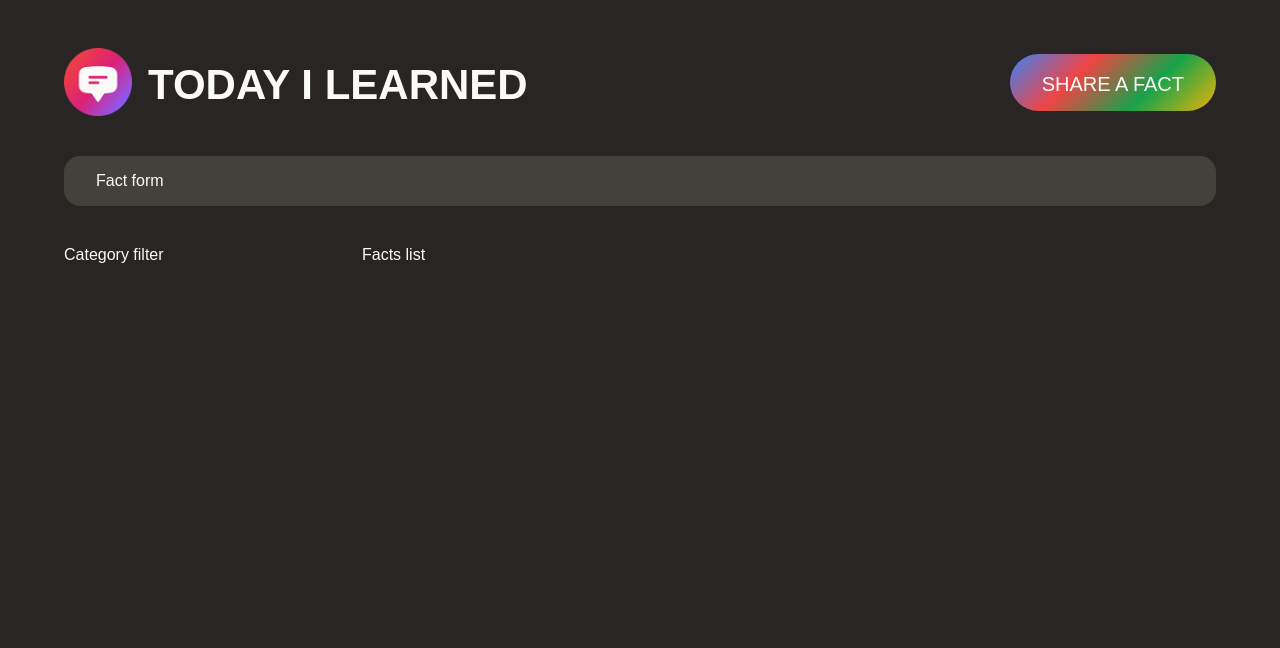
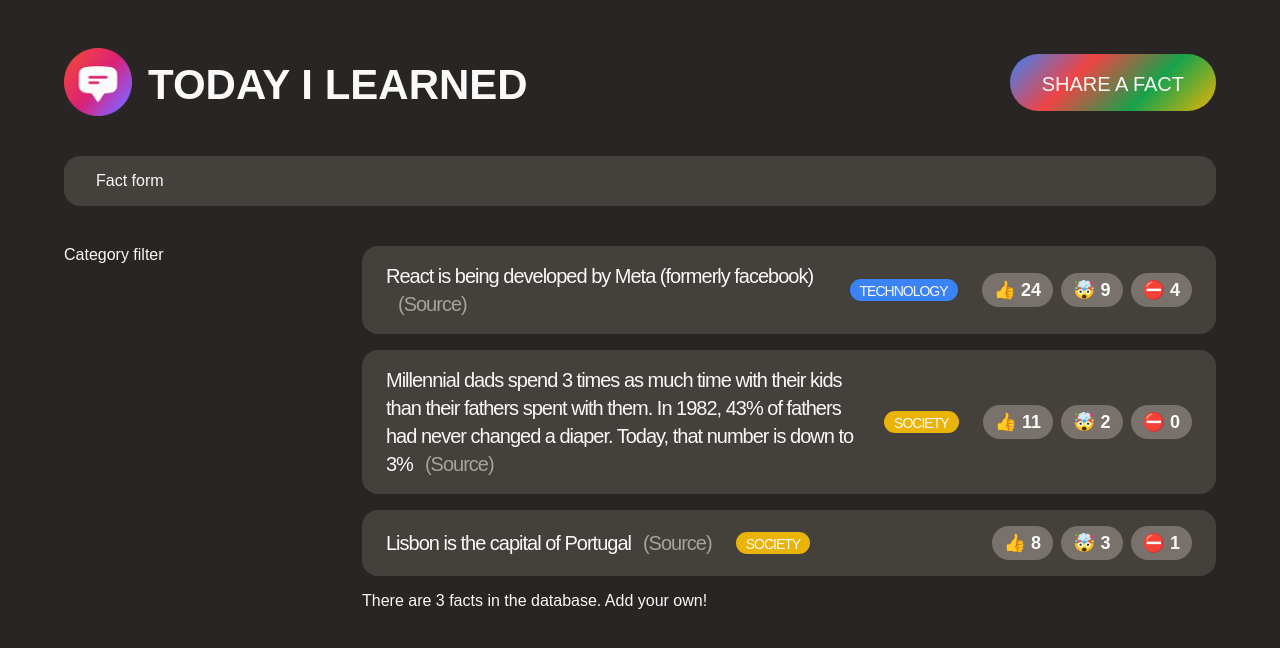
Before and after one commit to duykhanhtrandev/facts, a React (Create React App) app: page / in a window 1280 px wide. Shown: the top 648 px of the page. Built offline with nearby package versions, Linux system fonts and the light colour scheme; a web font is replaced by a local one.

Commit message:
passing and receiving props

```diff
--- a/src/App.js
+++ b/src/App.js
@@ -1,4 +1,49 @@
 import './style.css';
+
+const CATEGORIES = [
+  { name: 'technology', color: '#3b82f6' },
+  { name: 'science', color: '#16a34a' },
+  { name: 'finance', color: '#ef4444' },
+  { name: 'society', color: '#eab308' },
+  { name: 'entertainment', color: '#db2777' },
+  { name: 'health', color: '#14b8a6' },
+  { name: 'history', color: '#f97316' },
+  { name: 'news', color: '#8b5cf6' },
+];
+
+const initialFacts = [
+  {
+    id: 1,
+    text: 'React is being developed by Meta (formerly facebook)',
+    source: 'https://opensource.fb.com/',
+    category: 'technology',
+    votesInteresting: 24,
+    votesMindblowing: 9,
+    votesFalse: 4,
+    createdIn: 2021,
+  },
+  {
+    id: 2,
+    text: 'Millennial dads spend 3 times as much time with their kids than their fathers spent with them. In 1982, 43% of fathers had never changed a diaper. Today, that number is down to 3%',
+    source:
+      'https://www.mother.ly/parenting/millennial-dads-spend-more-time-with-their-kids',
+    category: 'society',
+    votesInteresting: 11,
+    votesMindblowing: 2,
+    votesFalse: 0,
+    createdIn: 2019,
+  },
+  {
+    id: 3,
+    text: 'Lisbon is the capital of Portugal',
+    source: 'https://en.wikipedia.org/wiki/Lisbon',
+    category: 'society',
+    votesInteresting: 8,
+    votesMindblowing: 3,
+    votesFalse: 1,
+    createdIn: 2015,
+  },
+];
 
 function App() {
   const appTitle = 'Today I Learned';
@@ -38,7 +83,45 @@
 }
 
 function FactList() {
-  return <section>Facts list</section>;
+  // TEMPORARRY
+  const fact = initialFacts;
+  return (
+    <section>
+      <ul className="facts-list">
+        {fact.map((fact) => (
+          <Fact key={fact.id} fact={fact} />
+        ))}
+      </ul>
+      <p>There are {fact.length} facts in the database. Add your own!</p>
+    </section>
+  );
+}
+
+function Fact({ fact }) {
+  return (
+    <li className="fact">
+      <p>
+        {fact.text}
+        <a className="source" href={fact.source} target="_blank">
+          (Source)
+        </a>
+      </p>
+      <span
+        className="tag"
+        style={{
+          backgroundColor: CATEGORIES.find((cat) => cat.name === fact.category)
+            .color,
+        }}
+      >
+        {fact.category}
+      </span>
+      <div className="vote-buttons">
+        <button>👍 {fact.votesInteresting}</button>
+        <button>🤯 {fact.votesMindblowing}</button>
+        <button>⛔️ {fact.votesFalse}</button>
+      </div>
+    </li>
+  );
 }
 
 export default App;
--- a/src/style.css
+++ b/src/style.css
@@ -16,7 +16,7 @@
 }
 
 /* MAIN LAYOUT */
-.container {
+#root {
   max-width: 1500px;
   margin: 0 auto;
 }
```
